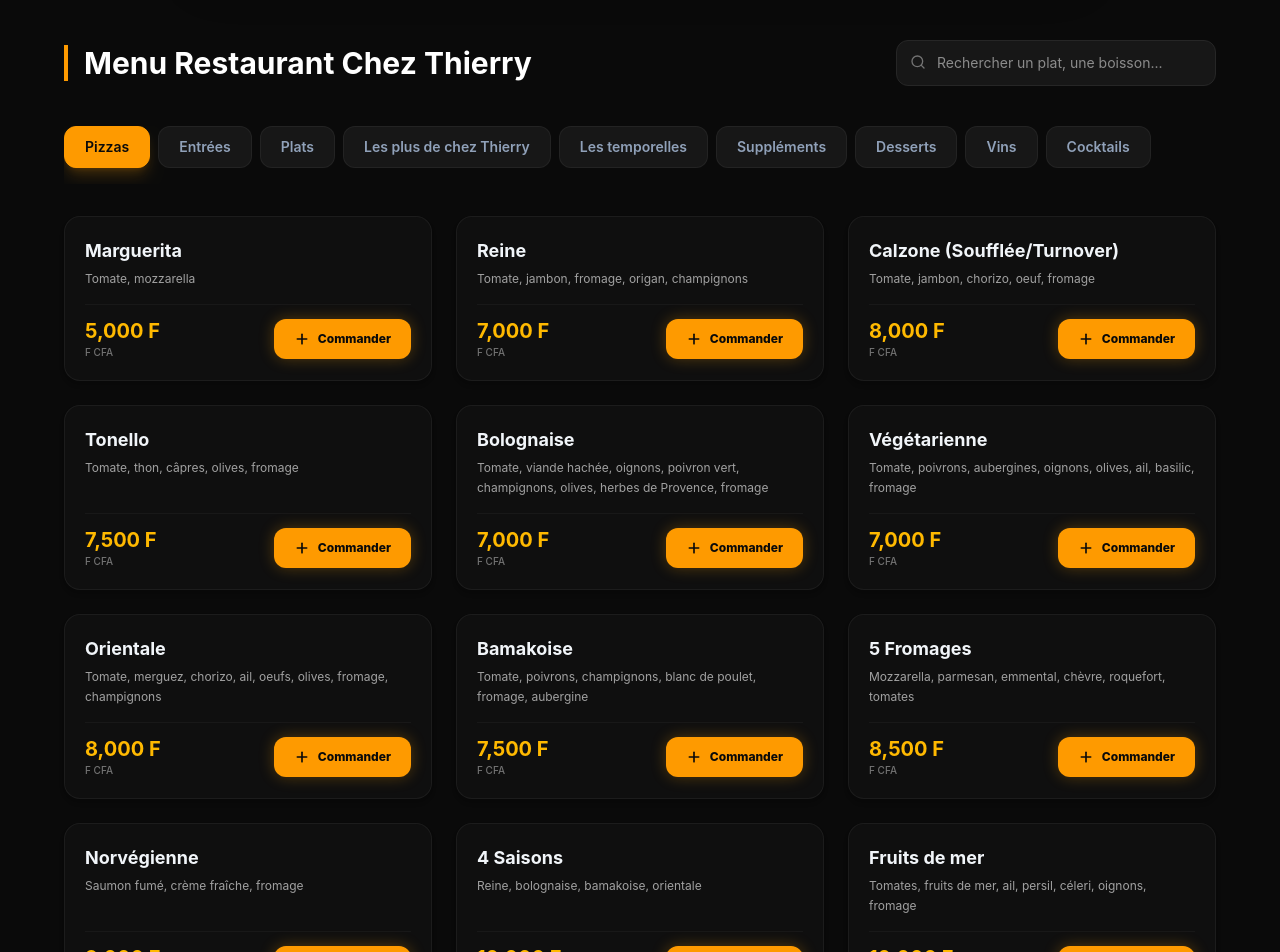
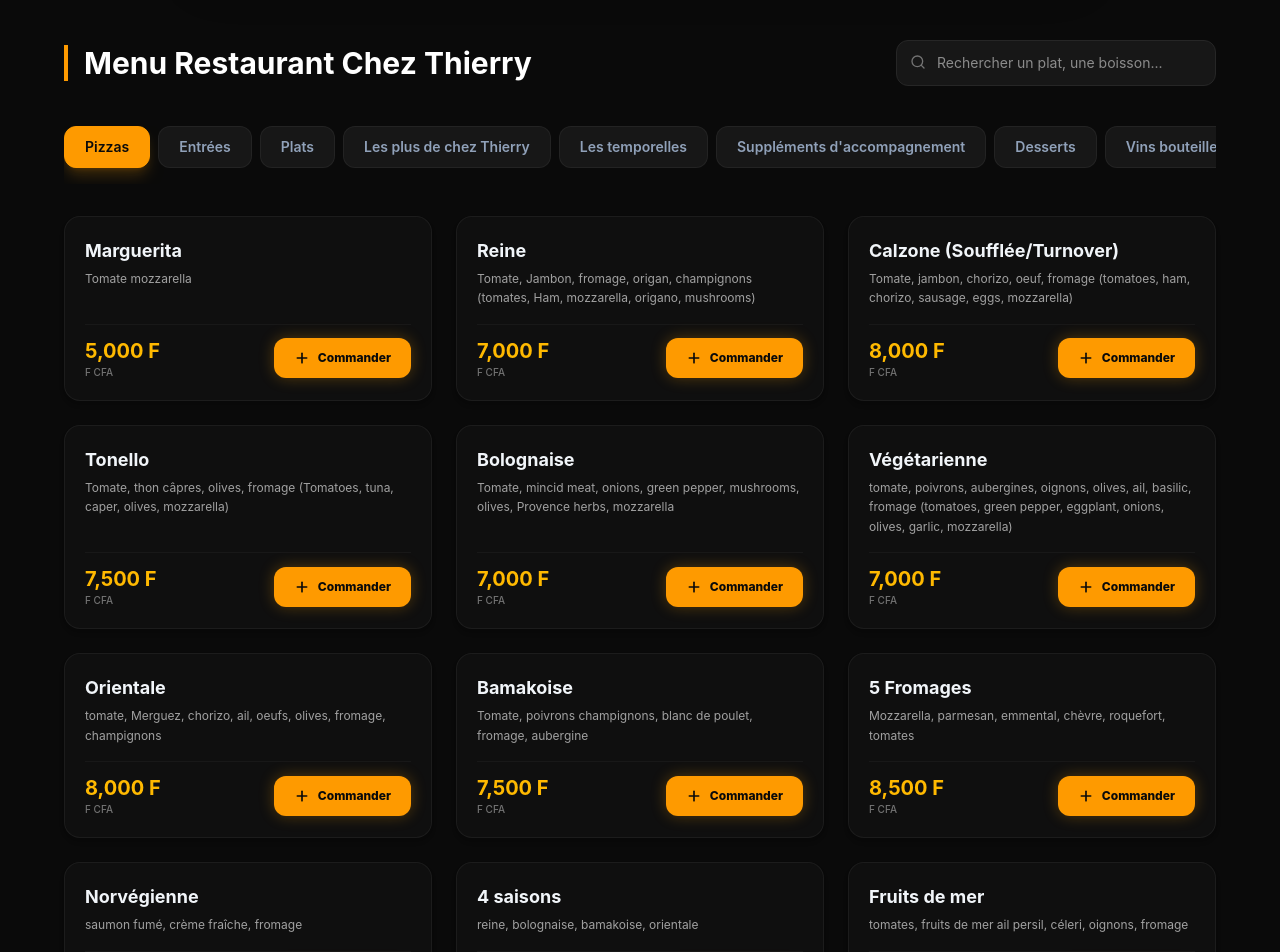
Before and after one commit to ibrahimdiango514/chez-thierry-website-design, a React (Vite) app: page / in a window 1280 px wide. Shown: the part 2420-3372 px from the top of the page. Built offline with nearby package versions, Linux system fonts and the light colour scheme; a web font is replaced by a local one.

Commit message:
Refonte complète des menus : toutes les catégories et descriptions exactes des images

```diff
--- a/src/data.ts
+++ b/src/data.ts
@@ -2,102 +2,104 @@ import { MenuItem } from './types';
 
 export const RESTAURANT_MENU: MenuItem[] = [
   // PIZZAS
-  { id: 'p1', name: 'Marguerita', price: 5000, category: 'Pizzas', description: 'Tomate, mozzarella' },
-  { id: 'p2', name: 'Reine', price: 7000, category: 'Pizzas', description: 'Tomate, jambon, fromage, origan, champignons' },
-  { id: 'p3', name: 'Calzone (Soufflée/Turnover)', price: 8000, category: 'Pizzas', description: 'Tomate, jambon, chorizo, oeuf, fromage' },
-  { id: 'p4', name: 'Tonello', price: 7500, category: 'Pizzas', description: 'Tomate, thon, câpres, olives, fromage' },
-  { id: 'p5', name: 'Bolognaise', price: 7000, category: 'Pizzas', description: 'Tomate, viande hachée, oignons, poivron vert, champignons, olives, herbes de Provence, fromage' },
-  { id: 'p6', name: 'Végétarienne', price: 7000, category: 'Pizzas', description: 'Tomate, poivrons, aubergines, oignons, olives, ail, basilic, fromage' },
-  { id: 'p7', name: 'Orientale', price: 8000, category: 'Pizzas', description: 'Tomate, merguez, chorizo, ail, oeufs, olives, fromage, champignons' },
-  { id: 'p8', name: 'Bamakoise', price: 7500, category: 'Pizzas', description: 'Tomate, poivrons, champignons, blanc de poulet, fromage, aubergine' },
+  { id: 'p1', name: 'Marguerita', price: 5000, category: 'Pizzas', description: 'Tomate mozzarella' },
+  { id: 'p2', name: 'Reine', price: 7000, category: 'Pizzas', description: 'Tomate, Jambon, fromage, origan, champignons (tomates, Ham, mozzarella, origano, mushrooms)' },
+  { id: 'p3', name: 'Calzone (Soufflée/Turnover)', price: 8000, category: 'Pizzas', description: 'Tomate, jambon, chorizo, oeuf, fromage (tomatoes, ham, chorizo, sausage, eggs, mozzarella)' },
+  { id: 'p4', name: 'Tonello', price: 7500, category: 'Pizzas', description: 'Tomate, thon câpres, olives, fromage (Tomatoes, tuna, caper, olives, mozzarella)' },
+  { id: 'p5', name: 'Bolognaise', price: 7000, category: 'Pizzas', description: 'Tomate, mincid meat, onions, green pepper, mushrooms, olives, Provence herbs, mozzarella' },
+  { id: 'p6', name: 'Végétarienne', price: 7000, category: 'Pizzas', description: 'tomate, poivrons, aubergines, oignons, olives, ail, basilic, fromage (tomatoes, green pepper, eggplant, onions, olives, garlic, mozzarella)' },
+  { id: 'p7', name: 'Orientale', price: 8000, category: 'Pizzas', description: 'tomate, Merguez, chorizo, ail, oeufs, olives, fromage, champignons' },
+  { id: 'p8', name: 'Bamakoise', price: 7500, category: 'Pizzas', description: 'Tomate, poivrons champignons, blanc de poulet, fromage, aubergine' },
   { id: 'p9', name: '5 Fromages', price: 8500, category: 'Pizzas', description: 'Mozzarella, parmesan, emmental, chèvre, roquefort, tomates' },
-  { id: 'p10', name: 'Norvégienne', price: 9000, category: 'Pizzas', description: 'Saumon fumé, crème fraîche, fromage' },
-  { id: 'p11', name: '4 Saisons', price: 10000, category: 'Pizzas', description: 'Reine, bolognaise, bamakoise, orientale' },
-  { id: 'p12', name: 'Fruits de mer', price: 10000, category: 'Pizzas', description: 'Tomates, fruits de mer, ail, persil, céleri, oignons, fromage' },
-  { id: 'p13', name: 'Pepperoni halal', price: 8000, category: 'Pizzas', description: 'Tomates, pepperoni, poivrons, oignons, fromage' },
+  { id: 'p10', name: 'Norvégienne', price: 9000, category: 'Pizzas', description: 'saumon fumé, crème fraîche, fromage' },
+  { id: 'p11', name: '4 saisons', price: 10000, category: 'Pizzas', description: 'reine, bolognaise, bamakoise, orientale' },
+  { id: 'p12', name: 'Fruits de mer', price: 10000, category: 'Pizzas', description: 'tomates, fruits de mer ail persil, céleri, oignons, fromage' },
+  { id: 'p13', name: 'Pepperoni halal', price: 8000, category: 'Pizzas', description: 'Tomates, pepperoni poivrons, oignons, fromage' },
 
   // ENTRÉES
   { id: 'se1', name: 'Salade de chèvre chaud', price: 4000, category: 'Entrées', description: 'Toasts de chèvre fondant sur lit de salade, juliennes de pomme, miel de fleurs et vinaigrette balsamique, pignons de pin' },
-  { id: 'se2', name: 'Salade du chef', price: 5000, category: 'Entrées', description: 'Pâtes torti, avocat, basilic, tomates séchées, fêta, oeuf, oignon, poivrons tricolore' },
-  { id: 'se3', name: 'Salade César', price: 4000, category: 'Entrées', description: 'Tomates, oignons frits, poulet, croûtons de pain, oeufs, parmesan, sauce' },
-  { id: 'se4', name: 'Carpaccio de boeuf', price: 4000, category: 'Entrées', description: 'Filet de boeuf cru, coupé en fines tranches assaisonnées' },
+  { id: 'se2', name: 'Salade du chef', price: 5000, category: 'Entrées', description: 'Salade, de pâtes torti, avocat, basilic, tomates séchées, fêta, oeuf, oignon, poivrons tricolore' },
+  { id: 'se3', name: 'Salade César', price: 4000, category: 'Entrées', description: 'salade, tomates, oignons frits, poulet, croûtons de pain, oeufs, parmesan, sauce' },
+  { id: 'se4', name: 'Carpaccio de boeuf', price: 4000, category: 'Entrées', description: 'filet de boeuf cru, coupé en fines tranches assaisonnées' },
 
   // PLATS
-  { id: 'vp1', name: 'Côte de boeuf', price: 9000, category: 'Plats', description: 'Servie avec frites croustillantes et salade verte, sauce beurre à l\'ail' },
-  { id: 'vp2', name: 'Pavé de Bœuf', price: 8000, category: 'Plats', description: 'Filet de boeuf en pavé, frites croustillantes et salade verte, sauce au poivre crémeuse' },
-  { id: 'vp3', name: 'Escalope milanaise', price: 9000, category: 'Plats', description: 'Fine escalope de poulet panée à l\'italienne, frites, sauce tomate, quartier de citron' },
-  { id: 'vp4', name: 'Poulet local braisé', price: 7500, category: 'Plats', description: 'Frites fraîches maison, petite salade verte' },
-  { id: 'vp5', name: 'Poisson au curry', price: 9000, category: 'Plats', description: 'Filet de capitaine sauté crème coco curry, pommes de terre vapeur' },
-  { id: 'vp6', name: 'Fish & chips', price: 9000, category: 'Plats', description: 'Filet de capitaine pané, frites et salade verte, sauce tartare' },
+  { id: 'pl1', name: 'Côte de boeuf', price: 9000, category: 'Plats', description: 'Côte de bœuf, servie avec frites croustillantes et salade verte, sauce beurre à l\'ail' },
+  { id: 'pl2', name: 'Pavé de Bœuf', price: 8000, category: 'Plats', description: 'Filet de boeuf en pavé, servie avec frites croustillantes et salade verte, sauce au poivre crémeuse.' },
+  { id: 'pl3', name: 'Escalope milanaise', price: 9000, category: 'Plats', description: 'Fine escalope de poulet panée à l\'italienne, accompagnée de frites, de sauce tomate et d\'un quartier de citron.' },
+  { id: 'pl4', name: 'Poulet local braisé', price: 7500, category: 'Plats', description: 'Frites fraîches maison petite salade Verte' },
+  { id: 'pl5', name: 'Poisson au curry', price: 9000, category: 'Plats', description: 'filet de capitaine sauté crème coco, Curry accompagné de pommes de terre vapeur' },
+  { id: 'pl6', name: 'Fish & chips', price: 9000, category: 'Plats', description: 'filet de capitaine pané, servie avec frites et salade verte, sauce tartare' },
 
   // LES PLUS DE CHEZ THIERRY
   { id: 'lp1', name: 'Émincés de poulet au curry', price: 7500, category: 'Les plus de chez Thierry', description: 'Parfumée à la coriandre et accompagnés de riz' },
-  { id: 'lp2', name: 'Filet de poulet à la crème et basilic', price: 7000, category: 'Les plus de chez Thierry', description: 'Accompagné de spaghetti' },
+  { id: 'lp2', name: 'Filet de poulet à la crème et basilic', price: 7000, category: 'Les plus de chez Thierry', description: 'accompagné de spaghetti' },
 
   // LES TEMPORELLES
-  { id: 'lt1', name: 'Mijoté de côtes d\'agneau', price: 10000, category: 'Les temporelles', description: 'Côte d\'agneau mijoté façon ragoût dans un bouillon de légumes et herbes fraîches, sauce brune, servie avec une purée de patate douce selon saison' },
-  { id: 'lt2', name: 'Cuisses de grenouilles', price: 7500, category: 'Les temporelles', description: 'Sautées au beurre, à l\'ail et au persil, déglacées et jus de citron, servie avec frites et salade' },
-  { id: 'lt3', name: 'Jarret de porc', price: 10000, category: 'Les temporelles', description: 'Saisi et grillé au four de feu, servie avec des frites et une sauce tartare' },
+  { id: 'lt1', name: 'Mijoté de côtes d\'agneau', price: 10000, category: 'Les temporelles', description: 'Côte d\'agneau mijoté façon ragoût dans un bouillon de légumes et herbes fraîches, sauce brûne, servie avec une purée de patate douce selon saison' },
+  { id: 'lt2', name: 'Cuisses de grenouilles', price: 7500, category: 'Les temporelles', description: 'cuisses de grenouilles sautées au beurre, à l\'ail et au persil, déglacées et jus de citron, servie avec Frites et Salade' },
+  { id: 'lt3', name: 'Jarret de porc', price: 10000, category: 'Les temporelles', description: 'Jarret de porc saisie et grillé au four de feu, servie avec des frites et une sauce tartare' },
 
-  // SUPPLÉMENTS
-  { id: 'su1', name: 'Supplément d\'accompagnement', price: 1500, category: 'Suppléments', description: 'Frites, Légumes sautés, aloco, Purée Maison, Pâtes, Riz' },
+  // SUPPLÉMENTS D'ACCOMPAGNEMENT
+  { id: 'su1', name: 'Supplément d\'accompagnement', price: 1500, category: 'Suppléments d\'accompagnement', description: 'Frites, Légumes sautés, aloco, Purée Maison, Pâtes, Riz' },
 
   // DESSERTS
-  { id: 'd1', name: 'Profiterole au chocolat', price: 5000, category: 'Desserts', description: 'Duo de chouquettes, glace vanille, sauce chocolat' },
+  { id: 'd1', name: 'Profiterole au chocolat', price: 5000, category: 'Desserts', description: 'Duo de chouquettes glace vanille, sauce chocolat' },
   { id: 'd2', name: 'Mousse au chocolat noir', price: 3500, category: 'Desserts' },
   { id: 'd3', name: 'Tiramisu Spéculoos', price: 3500, category: 'Desserts' },
   { id: 'd4', name: 'Coulant au chocolat et sa boule de glace vanille', price: 4000, category: 'Desserts' },
   { id: 'd5', name: 'Crêpe nature au sucre', price: 2500, category: 'Desserts' },
   { id: 'd6', name: 'Crêpe au chocolat', price: 3000, category: 'Desserts' },
-  { id: 'd7', name: 'Coupe Colonel', price: 5000, category: 'Desserts', description: 'Sorbet citron et vodka' },
+  { id: 'd7', name: 'Coupe Colonel', price: 5000, category: 'Desserts', description: 'sorbet citron et vodka' },
 
-  // VINS
-  { id: 'v1', name: 'Bordeaux / Côtes du Rhône / Listel / Muscadet', price: 17500, category: 'Vins' },
-  { id: 'v2', name: 'Demi-bouteille Côte du Rhône rouge', price: 10000, category: 'Vins' },
-  { id: 'v3', name: 'Demi-bouteille Blanc', price: 10000, category: 'Vins' },
-  { id: 'v4', name: 'Demi-bouteille Rosé', price: 10000, category: 'Vins' },
-  { id: 'v5', name: 'Quart (1/4)', price: 5000, category: 'Vins' },
-  { id: 'v6', name: 'Ballon', price: 4000, category: 'Vins' },
+  // VINS BOUTEILLES
+  { id: 'v1', name: 'Bordeaux, côtes du Rhône, Listel, Muscadet', price: 17500, category: 'Vins bouteilles' },
+  { id: 'v2', name: 'Demi-bouteille Côte du Rhône rouge', price: 10000, category: 'Vins bouteilles' },
+  { id: 'v3', name: 'Demi-bouteille Blanc', price: 10000, category: 'Vins bouteilles' },
+  { id: 'v4', name: 'Demi-bouteille Rosé', price: 10000, category: 'Vins bouteilles' },
 
-  // COCKTAILS
-  { id: 'c1', name: 'Gin-fizz', price: 4000, category: 'Cocktails' },
-  { id: 'c2', name: 'Blue Hawaii', price: 5000, category: 'Cocktails' },
-  { id: 'c3', name: 'Caiprina', price: 4000, category: 'Cocktails' },
-  { id: 'c4', name: 'Spritz Apérol', price: 5000, category: 'Cocktails' },
-  { id: 'c5', name: 'Mojito', price: 4000, category: 'Cocktails' },
-  { id: 'c6', name: 'Kir Royal', price: 5000, category: 'Cocktails' },
+  // VINS EN PICHET ET AU VERRE
+  { id: 'vv1', name: 'Quart (1/4)', price: 5000, category: 'Vins en pichet et au verre' },
+  { id: 'vv2', name: 'Ballon', price: 4000, category: 'Vins en pichet et au verre' },
+
+  // COCKTAILS ALCOOLISÉS
+  { id: 'c1', name: 'Gin-fizz', price: 4000, category: 'Cocktails alcoolisés' },
+  { id: 'c2', name: 'Blue Hawaii', price: 5000, category: 'Cocktails alcoolisés' },
+  { id: 'c3', name: 'Caiprina', price: 4000, category: 'Cocktails alcoolisés' },
+  { id: 'c4', name: 'Spritz Apérol', price: 5000, category: 'Cocktails alcoolisés' },
+  { id: 'c5', name: 'Mojito', price: 4000, category: 'Cocktails alcoolisés' },
+  { id: 'c6', name: 'Kir Royal', price: 5000, category: 'Cocktails alcoolisés' },
 ];
 
 export const ROOFTOP_MENU: MenuItem[] = [
-  // BURGERS & FRITURES
-  { id: 'rf1', name: 'Smash Burger', price: 5000, category: 'Burgers & Fritures', description: 'Cheddar fondant, salade fraîche, sauce maison, accompagné de frites' },
-  { id: 'rf2', name: 'Double Smash', price: 7000, category: 'Burgers & Fritures', description: 'Cheddar fondant, salade fraîche, sauce maison, accompagné de frites' },
-  { id: 'rf3', name: 'Chicken Burger', price: 6000, category: 'Burgers & Fritures', description: 'Cheddar fondant, salade fraîche, sauce maison, accompagné de frites' },
-  { id: 'rf4', name: 'Tenders', price: 5000, category: 'Burgers & Fritures', description: '5 pièces de tenders croustillants, sauce maison, accompagné de frites' },
-  { id: 'rf5', name: 'Wings Signature', price: 4000, category: 'Burgers & Fritures', description: 'Wings laquées signature, finition sésame & herbes fraîches, accompagné de frites' },
+  // BURGERS & FRIED FOOD
+  { id: 'rf1', name: 'Smash Burger', price: 5000, category: 'Burgers & Fried Food', description: 'cheddar fondant, salade fraîche, sauce maison, accompagné de frites' },
+  { id: 'rf2', name: 'Double Smash', price: 7000, category: 'Burgers & Fried Food', description: 'cheddar fondant, salade fraîche, sauce maison, accompagné de frites' },
+  { id: 'rf3', name: 'Chicken Burger', price: 6000, category: 'Burgers & Fried Food', description: 'cheddar fondant, salade fraîche, sauce maison, accompagné de frites' },
+  { id: 'rf4', name: 'Tenders', price: 5000, category: 'Burgers & Fried Food', description: '5 pièces de tenders croustillants, sauce maison, accompagné de frites' },
+  { id: 'rf5', name: 'Wings Signature', price: 4000, category: 'Burgers & Fried Food', description: 'wings laquées signature, finition sésame & herbes fraîches, accompagné de frites' },
 
-  // GRILL & TOUCHE AFRICAINE
-  { id: 'rg1', name: 'Brochettes Grillées', price: 6000, category: 'Grill & Touche Africaine', description: '3 brochettes bœuf marinées, tomates & oignons, accompagnées de frites' },
-  { id: 'rg2', name: 'Carpe Grillée', price: 7500, category: 'Grill & Touche Africaine', description: 'Carpe entière grillée, sauce fraîche tomate/oignon, accompagnement au choix : attiéké ou alloco' },
+  // GRILL & AFRICAN TOUCH
+  { id: 'rg1', name: 'Brochettes Grillées', price: 6000, category: 'Grill & African Touch', description: '3 brochettes bœuf marinées, tomates & oignons, accompagnées de frites' },
+  { id: 'rg2', name: 'Carpe Grillée', price: 7500, category: 'Grill & African Touch', description: 'carpe entière grillée, sauce fraîche tomate/oignon, accompagnement au choix : attiéké ou alloco' },
 
-  // MOCKTAILS (SANS ALCOOL)
-  { id: 'rm1', name: 'Sunrise Gingembre', price: 2500, category: 'Mocktails', description: 'Gingembre, Citron, Jus d\'ananas, Bissap' },
-  { id: 'rm2', name: 'Green Lemon', price: 2500, category: 'Mocktails', description: 'Menthe, Citron, Sirop de sucre, Eau gazeuse' },
-  { id: 'rm3', name: 'Palmier Fresh (Signature)', price: 2500, category: 'Mocktails', description: 'Mangue, Bissap, Citron, Menthe, Eau gazeuse' },
-  { id: 'rm4', name: 'Blue Mango', price: 2500, category: 'Mocktails', description: 'Sirop blue curaçao (sans alcool), Mangue, Citron, Eau gazeuse' },
-  { id: 'rm5', name: 'Piña Fresh', price: 3000, category: 'Mocktails', description: 'Ananas, Lait de coco, Crème légère' },
-  { id: 'rm6', name: 'Blue Hawaii', price: 3500, category: 'Mocktails', description: 'Jus d\'ananas, Jus de citron, Sirop blue curaçao (sans alcool), Eau gazeuse' },
+  // MOCKTAILS - SANS ALCOOL
+  { id: 'rm1', name: 'Sunrise Gingembre', price: 2500, category: 'Mocktails - Sans alcool', description: 'Gingembre, Citron, Jus d\'ananas, Bissap.' },
+  { id: 'rm2', name: 'Green Lemon', price: 2500, category: 'Mocktails - Sans alcool', description: 'Menthe, Citron, Sirop de sucre, Eau gazeuse.' },
+  { id: 'rm3', name: 'Palmier Fresh (Signature)', price: 2500, category: 'Mocktails - Sans alcool', description: 'Mangue, Bissap, Citron, Menthe, Eau gazeuse.' },
+  { id: 'rm4', name: 'Blue Mango', price: 2500, category: 'Mocktails - Sans alcool', description: 'Sirop blue curaçao (sans alcool), Mangue, Citron, Eau gazeuse.' },
+  { id: 'rm5', name: 'Piña Fresh', price: 3000, category: 'Mocktails - Sans alcool', description: 'Ananas, Lait de coco, Crème légère.' },
+  { id: 'rm6', name: 'Blue Hawaii', price: 3500, category: 'Mocktails - Sans alcool', description: 'Jus d\'ananas, Jus de citron, Sirop blue curaçao (sans alcool), Eau gazeuse.' },
 
-  // COCKTAILS (AVEC ALCOOL)
-  { id: 'rc1', name: 'Gingembre Sunrise', price: 4000, category: 'Cocktails', description: 'Gingembre, Citron, Jus d\'ananas, Grenadine, Rhum' },
-  { id: 'rc2', name: 'Mint Vodka Fresh', price: 4000, category: 'Cocktails', description: 'Menthe, Citron, Sirop de sucre, Vodka' },
-  { id: 'rc3', name: 'Palmier Signature', price: 4000, category: 'Cocktails', description: 'Mangue, Bissap, Citron, Menthe, Rhum' },
-  { id: 'rc4', name: 'Blue Sunset', price: 4000, category: 'Cocktails', description: 'Blue curaçao, Jus d\'orange, Citron, Vodka' },
-  { id: 'rc5', name: 'Piña Colada', price: 5000, category: 'Cocktails', description: 'Ananas, Lait de coco, Crème légère, Malibu' },
-  { id: 'rc6', name: 'Blue Hawaii', price: 5000, category: 'Cocktails', description: 'Malibu, Blue curaçao, Jus d\'ananas, Jus de citron' },
+  // COCKTAILS - AVEC ALCOOL
+  { id: 'rc1', name: 'Gingembre Sunrise', price: 4000, category: 'Cocktails - Avec alcool', description: 'Gingembre, Citron, Jus d\'ananas, Grenadine, Rhum.' },
+  { id: 'rc2', name: 'Mint Vodka Fresh', price: 4000, category: 'Cocktails - Avec alcool', description: 'Menthe, Citron, Sirop de sucre, Vodka.' },
+  { id: 'rc3', name: 'Palmier Signature', price: 4000, category: 'Cocktails - Avec alcool', description: 'Mangue, Bissap, Citron, Menthe, Rhum.' },
+  { id: 'rc4', name: 'Blue Sunset', price: 4000, category: 'Cocktails - Avec alcool', description: 'Blue curaçao, Jus d\'orange, Citron, Vodka.' },
+  { id: 'rc5', name: 'Piña Colada', price: 5000, category: 'Cocktails - Avec alcool', description: 'Ananas, Lait de coco, Crème légère, Malibu.' },
+  { id: 'rc6', name: 'Blue Hawaii', price: 5000, category: 'Cocktails - Avec alcool', description: 'Malibu, Blue curaçao, Jus d\'ananas, Jus de citron.' },
 
   // DESSERTS
-  { id: 'rd1', name: 'Dame Blanche - Chocolat', price: 5000, category: 'Desserts', description: '2 boules de glace vanille, sauce chocolat chaud, éclats d\'Oreo, chantilly' },
-  { id: 'rd2', name: 'Banana Split - Fruité & Exotique', price: 6000, category: 'Desserts', description: 'Banane, 3 boules de glace : vanille, fraise, sorbet citron gingembre, coulis d\'hibiscus, amandes grillées, chantilly' },
-  { id: 'rd3', name: 'Chouquette - Gourmande', price: 5000, category: 'Desserts', description: 'Grosse chouquette croustillante, chocolat fondant, garnie d\'une boule de glace vanille, 3 pointes de chantilly, coulis de chocolat' },
+  { id: 'rd1', name: 'Dame Blanche - Chocolat', price: 5000, category: 'Desserts', description: '2 boules de glace vanille, sauce chocolat chaud, éclats d\'Oreo, chantilly.' },
+  { id: 'rd2', name: 'Banana Split - Fruité & Exotique', price: 6000, category: 'Desserts', description: 'Banane, 3 boules de glace : vanille, fraise, sorbet citron gingembre, coulis d\'hibiscus, amandes grillées, chantilly.' },
+  { id: 'rd3', name: 'Chouquette - Gourmande', price: 5000, category: 'Desserts', description: 'Grosse chouquette croustillante, chocolat fondant, garnie d\'une boule de glace vanille, 3 pointes de chantilly, coulis de chocolat.' },
 ];
```
